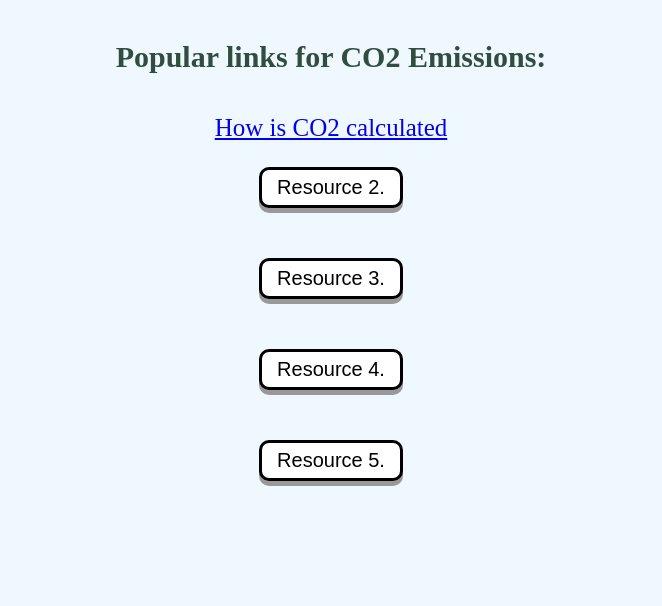
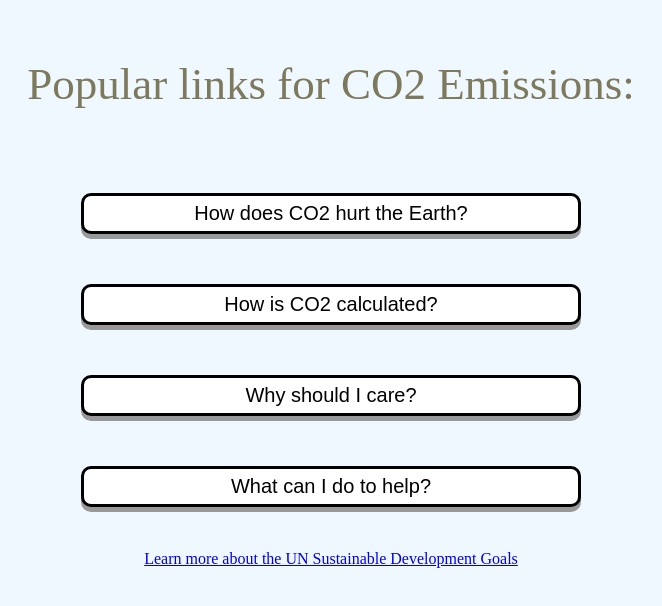
Before and after one commit to DeeTomPanda/WebExtension, a browser extension: page resources.html in a window 1280 px wide. Shown: the whole page, without its empty margins (309-971 px from the left). Drawn offline with Linux system fonts and the light colour scheme.

Commit message:
Adding more resources to resource.html

```diff
--- a/popup.css
+++ b/popup.css
@@ -10,6 +10,7 @@ html {
     font-weight: bold;
     color: #314d3e;
     padding: 15px;
+    font-family: 'Trocchi';
     text-align: center
 }
 
@@ -23,6 +24,7 @@ html {
     margin-right: auto;
 }
 
-.helplink{
+a {
     color: black;
+    font-family: 'Trocchi';
 }
--- /dev/null
+++ b/popup.js
@@ -0,0 +1,3 @@
+
+let h1=document.getElementById("main").addEventListener("click",(e)=>alert(e.target));
+/*alert('Hello world!');*/
--- a/resources.css
+++ b/resources.css
@@ -1,8 +1,6 @@
 /* Styling for the html tag, this will center everything */
 /**/
 html {
-    font-size: 25px;
-    color: #314d3e;
     background: aliceblue;
     margin: 0;
     background-repeat: no-repeat;
@@ -12,14 +10,18 @@ html {
 }
 
 .title {
-    font-weight: bold;
+    font-weight: normal;
     text-align: center;
-    font-size: 30px;
-    padding: 20px;
+    font-size: 45px;
+    line-height: 48px;
+    padding: 30px;
+    font-family: 'Trocchi';
+    color: #7c795d
 }
 
 button {
-    width: auto;
+    cursor: pointer;
+    width: 500px;
     white-space: normal;
     background-color: white;
     border: solid;
@@ -31,3 +33,6 @@ button {
     font-size: 20px;
     box-shadow: 0px 5px #999; /* X offset, Y offset, color */
 }
+    button:hover {
+        background-color: lightgrey
+    }
--- a/resources.html
+++ b/resources.html
@@ -11,24 +11,24 @@
 		<center>
 			<h1 class="title">Popular links for CO2 Emissions:</h1>
 
-			<a href="https://sustainablewebdesign.org/calculating-digital-emissions/" target="_blank">How is CO2 calculated</a>
-			<!--<button onclick="window.location.href='https://sustainablewebdesign.org/calculating-digital-emissions/';">How is CO2 calculated? </button> -->
+
+			<button id="how">How does CO2 hurt the Earth?</button>
+
 			<br />
-			<button onclick="window.location.href='https://sustainablewebdesign.org/calculating-digital-emissions/';">
-				Resource 2.
-			</button>
+			<button id="howCO2">How is CO2 calculated?</button>
+
+
 			<br />
-			<button onclick="window.location.href='https://sustainablewebdesign.org/calculating-digital-emissions/';">
-				Resource 3.
-			</button>
+			<button id="why">Why should I care?</button>
+
+
 			<br />
-			<button onclick="window.location.href='https://sustainablewebdesign.org/calculating-digital-emissions/';">
-				Resource 4.
-			</button>
-			<br />
-			<button onclick="window.location.href='https://sustainablewebdesign.org/calculating-digital-emissions/';">
-				Resource 5.
-			</button>
+			<button id="whatDo">What can I do to help?</button>
+			<script src="resources.js"></script>
+
+			<br /><br />
+			<a href="https://sdgs.un.org/goals" target="_blank">Learn more about the UN Sustainable Development Goals</a>
+
 		</center>
 	</body>
 
--- /dev/null
+++ b/resources.js
@@ -0,0 +1,19 @@
+//Purpose:  Add button listeners for every resource button in resources.html
+
+document.getElementById("howCO2").addEventListener("click", howCO);
+function howCO() {
+    window.open("https://sustainablewebdesign.org/calculating-digital-emissions/", "_blank");
+}
+
+document.getElementById("whatDo").addEventListener("click", whatDo);
+function whatDo() {
+    window.open("https://climatekids.nasa.gov/how-to-help/ https://www.un.org/en/actnow/ten-actions", "_blank");
+}
+document.getElementById("how").addEventListener("click",how);
+function how() {
+    window.open("https://climatekids.nasa.gov/carbon/", "_blank");
+}
+document.getElementById("why").addEventListener("click", why);
+function why() {
+    window.open("https://www.wwf.org.au/what-we-do/climate/impacts-of-global-warming", "_blank");
+}
```
Also changed, not shown: background.js (renamed from scripts/background.js), manifest.json.
